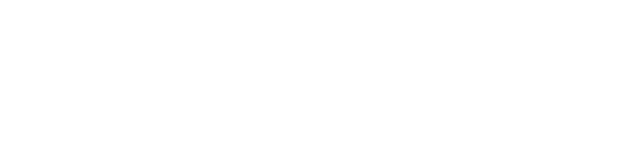
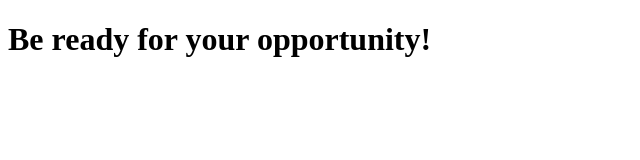
Before and after one commit to oehnin/oehnin.github.io, a plain HTML site: page index.html in a window 1280 px wide. Shown: the whole page, without its empty margins (0-640 px from the left). Drawn offline with Linux system fonts and the light colour scheme.

Commit message:
CSS ready

```diff
--- /dev/null
+++ b/assets/css/main.css
@@ -0,0 +1 @@
+h1 {color: dimgray;}
--- a/index.html
+++ b/index.html
@@ -9,6 +9,10 @@
 		<title>Remo Oehninger - Data Scientist</title>
 	</head>
 	<body>
-
+		<div>
+			<div class="header">
+				<h1>Be ready for your opportunity!</h1>
+			</div>
+		</div>
 	</body>
 </html>
```
